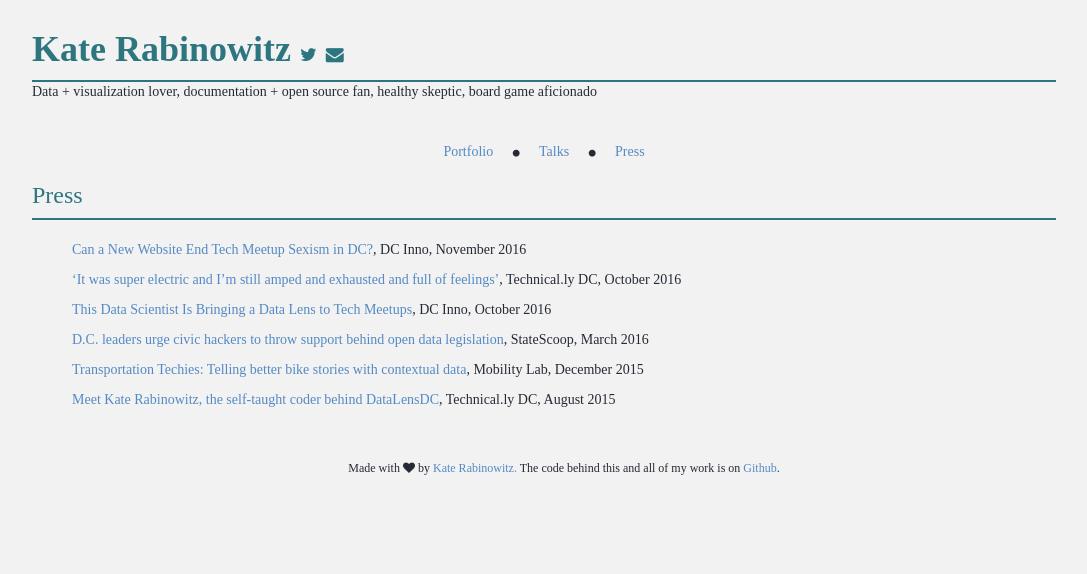
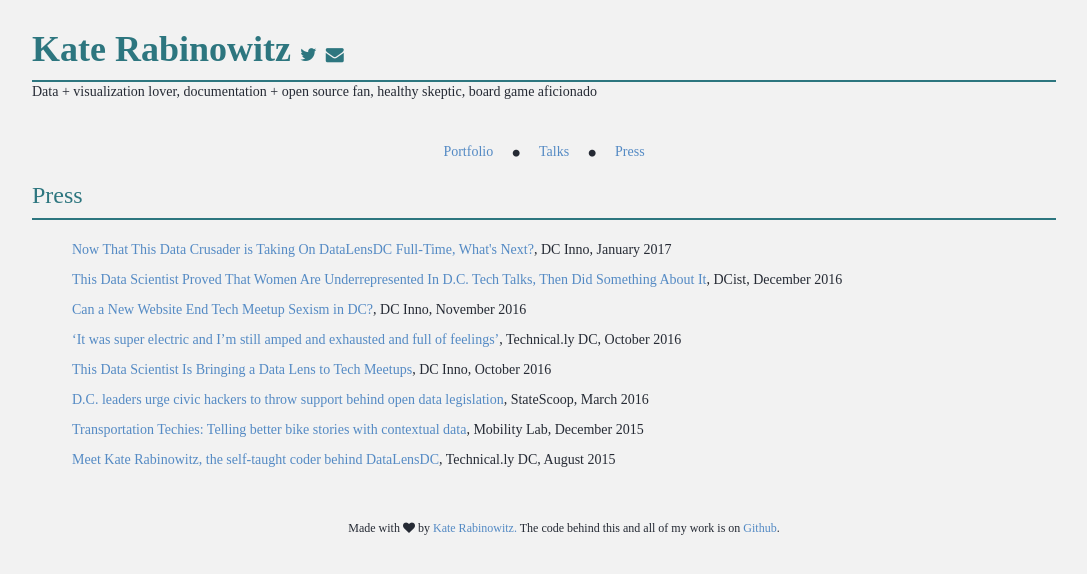
Before and after one commit to katerabinowitz/katerabinowitz.github.io, a Jekyll site: the page built from press.html, in a window 1280 px wide. Shown: the top 574 px of the page, without its empty margins (96-1183 px from the left). Built offline with Jekyll 4.4.1, drawn with Linux system fonts in a browser that asks for light colours; nearby versions of some CDN libraries.

Commit message:
add headshot, updated press

```diff
--- /dev/null
+++ b/headshot.html
@@ -0,0 +1,5 @@
+---
+layout: default
+---
+
+<img src="./images/codeland.png"/>
--- a/press.html
+++ b/press.html
@@ -5,6 +5,8 @@ layout: default
     <hr id='top-line'>
     <br>
         <ul style="list-style-type:none">
+        <li><p><a href="http://dcinno.streetwise.co/2017/01/06/kate-rabinowitz-datalensdc-we-speak-too-founder-on-diversity-in-tech/" target="_blank">Now That This Data Crusader is Taking On DataLensDC Full-Time, What's Next?</a>, DC Inno, January 2017</p></li>
+        <li><p><a href="http://dcist.com/2016/12/this_data_scientist_showed_that_wom.php" target="_blank">This Data Scientist Proved That Women Are Underrepresented In D.C. Tech Talks, Then Did Something About It</a>, DCist, December 2016</p></li>
         <li><p><a href="http://dcinno.streetwise.co/2016/11/09/can-a-new-website-end-tech-meetup-sexism-in-dc/" target="_blank">Can a New Website End Tech Meetup Sexism in DC?</a>, DC Inno, November 2016</p></li>
         <li><p><a href="http://technical.ly/dc/2016/10/31/tech-lady-hackathon-recap/" target="_blank">‘It was super electric and I’m still amped and exhausted and full of feelings’</a>, Technical.ly DC, October 2016</p></li>
         <li><p><a href="http://dcinno.streetwise.co/2016/10/17/dc-tech-meetups-open-data-and-a-lack-of-female-speakers/" target="_blank">This Data Scientist Is Bringing a Data Lens to Tech Meetups</a>, DC Inno, October 2016</p></li>
```
Also changed, not shown: images/codeland.jpeg (added).
